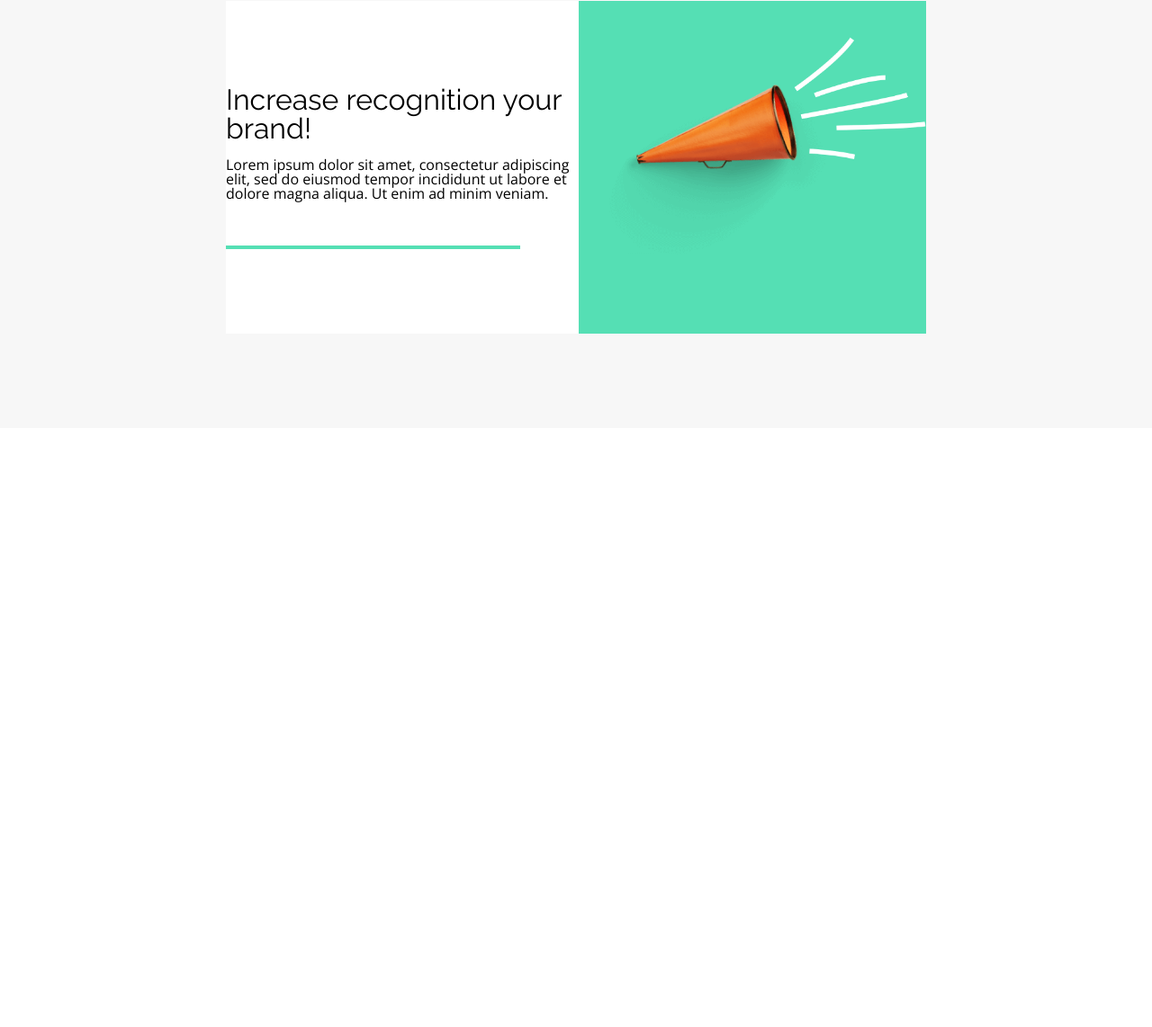
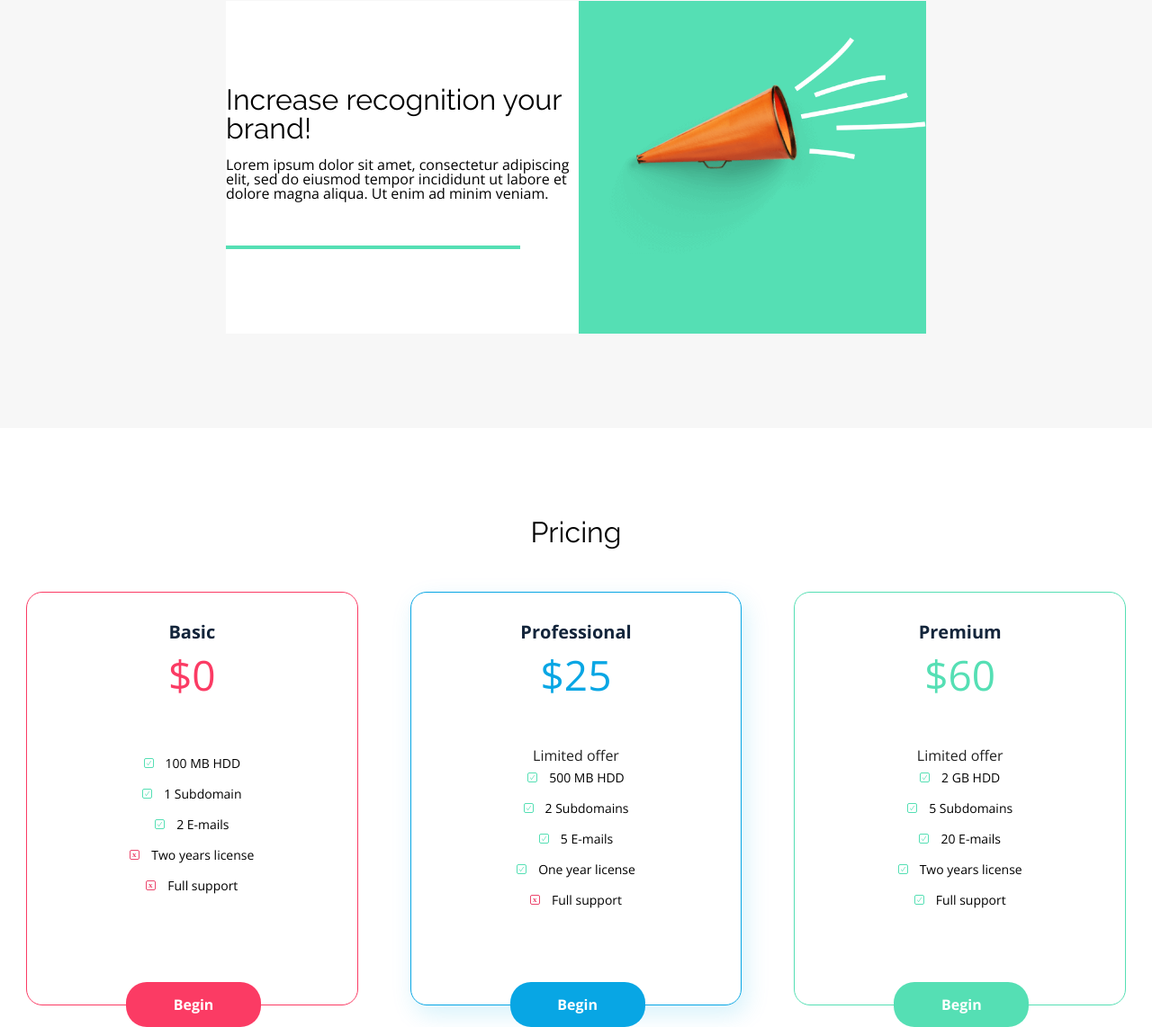
Before and after one commit to qazwaz/BestShop, a plain HTML site: page assets/index.html in a window 1280 px wide. Shown: the part 2100-3242 px from the top of the page at 90% size. Before the commit the page ends 2576 px from the top, so only its background shows below. Drawn offline with nearby package versions, Linux system fonts and the light colour scheme.

Commit message:
Sekcja pricing

```diff
--- a/assets/CSS/style.css
+++ b/assets/CSS/style.css
@@ -271,3 +271,95 @@ a {
     position: relative;
     top: 40px;
 }
+
+.pricing_container h2 {
+    text-align: center;
+    font-family: var(--font-raleway);
+    font-size: 2rem;
+    color: var(--color-black);
+    padding-top: 100px;
+    padding-bottom: 50px;
+}
+.pricing_boxes {
+    display: flex;
+    justify-content: center;
+    text-align: center;
+}
+.pricing_box {
+    border: 1px solid var(--color-redish);
+    width: 370px;
+    height: 460px;
+    text-align: center;
+    border-radius: 18px;
+    position: relative;
+    margin: 0 29px;
+}
+.pricing_type {
+    font-size: 20px;
+    font-family: var(--color-black);
+    color: #13253B;
+    font-weight: bold;
+    padding-top: 34px;
+}
+.pricing_price {
+    font-size: 46px;
+    color: var(--color-redish);
+    font-weight: 300;
+    padding-top: 14px;
+    padding-bottom: 59px;
+}
+.pricing_list {
+    font-size: 14px;
+    color: var(--color-black);
+    padding: 10px;
+}
+.pricing_list::before {
+    content: "";
+    width: 11px;
+    height: 11px;
+    background-image: url("../Icons/Ckechmark-1.svg");
+    display: inline-block;
+    margin-right: 13px;
+}
+.pricing_list_last::before {
+    content: "";
+    width: 11px;
+    height: 11px;
+    background-image: url("../Icons/Close.svg");
+    display: inline-block;
+    margin-right: 13px;
+}
+.btn_box {
+    display: flex;
+    justify-content: center;
+    align-items: center;
+    position: absolute;
+    bottom: -25px;
+    left: 110px;
+    width: 150px;
+    height: 50px;
+    background-color: var(--color-redish);
+    border-radius: 23px;
+    color: var(--color-white);
+    font-weight: bold;
+    margin-top: 55px;
+}
+.pricing_box_big {
+    border: 1px solid var(--color-primary);
+    box-shadow: 5px 10px 27px #07ACE629;
+}
+.pricing_box_big .pricing_price {
+    color: var(--color-primary);
+}
+.pricing_box_big .btn_box {
+    background-color: var(--color-primary);
+}
+.pricing_box_last {
+    border: 1px solid var(--color-green);
+}
+.pricing_box_last .pricing_price {
+    color: var(--color-green);
+}
+.pricing_box_last .btn_box {
+    background-color: var(--color-green);
+}
--- a/assets/index.html
+++ b/assets/index.html
@@ -113,5 +113,50 @@
         </div>
     </div>
 </section>
+<section class="pricing">
+    <div class="container pricing_container">
+        <h2>Pricing</h2>
+        <div class="pricing_boxes">
+            <div class="pricing_box">
+                <div class="pricing_type">Basic</div>
+                <div class="pricing_price">$0</div>
+                <ul>
+                    <li class="pricing_list">100 MB HDD</li>
+                    <li class="pricing_list">1 Subdomain</li>
+                    <li class="pricing_list">2 E-mails</li>
+                    <li class="pricing_list pricing_list_last">Two years license</li>
+                    <li class="pricing_list pricing_list_last">Full support</li>
+                </ul>
+                <a href="#" class="btn_box">Begin</a>
+            </div>
+            <div class="pricing_box pricing_box_big">
+                <div class="pricing_type">Professional</div>
+                <div class="pricing_price">$25</div>
+                <div class="pricing_offer">Limited offer</div>
+                <ul>
+                    <li class="pricing_list">500 MB HDD</li>
+                    <li class="pricing_list">2 Subdomains</li>
+                    <li class="pricing_list">5 E-mails</li>
+                    <li class="pricing_list">One year license</li>
+                    <li class="pricing_list pricing_list_last">Full support</li>
+                </ul>
+                <a href="#" class="btn_box">Begin</a>
+            </div>
+            <div class="pricing_box pricing_box_last">
+                <div class="pricing_type">Premium</div>
+                <div class="pricing_price">$60</div>
+                <div class="pricing_offer">Limited offer</div>
+                <ul>
+                    <li class="pricing_list">2 GB HDD</li>
+                    <li class="pricing_list">5 Subdomains</li>
+                    <li class="pricing_list">20 E-mails</li>
+                    <li class="pricing_list">Two years license</li>
+                    <li class="pricing_list">Full support</li>
+                </ul>
+                <a href="#" class="btn_box">Begin</a>
+            </div>
+        </div>
+    </div>
+</section>
 </body>
 </html>
```
